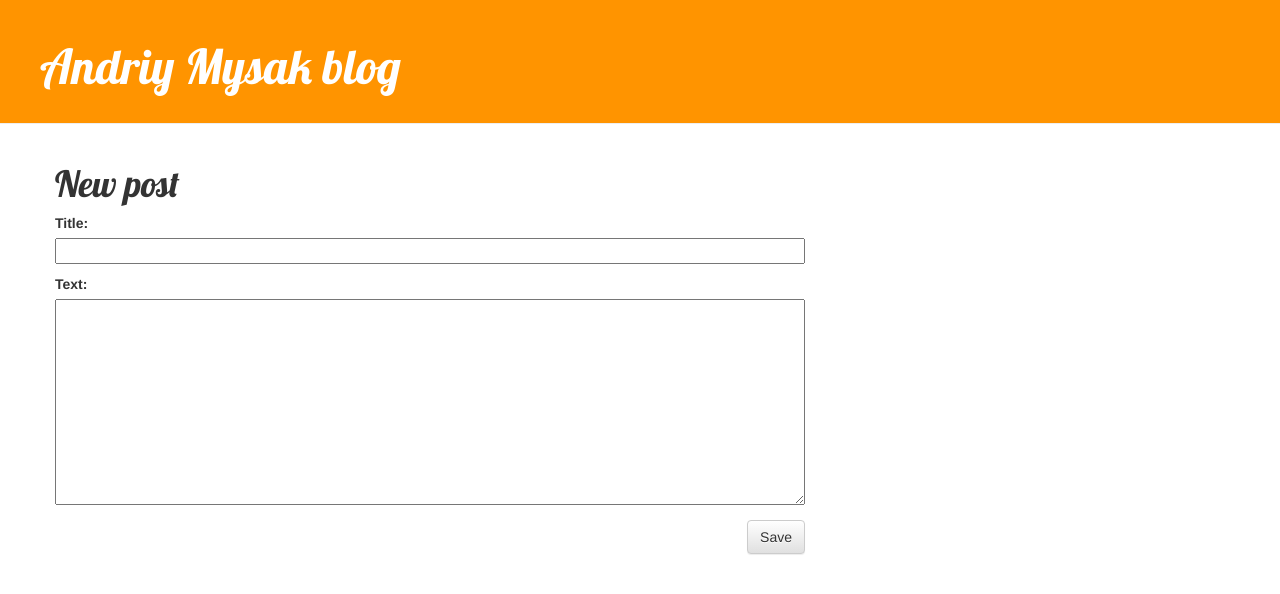
After one commit to mayar2610/my-first-blog, a Django app: page /post/new/ in a window 1280 px wide. The commit adds this page. Shown: the top 594 px of the page. Run offline with Django 3.2, Linux system fonts and the light colour scheme; some libraries are stand-ins or nearby versions.

Commit message:
Added views to create/edit blog post inside the site.

```diff
--- /dev/null
+++ b/blog/forms.py
@@ -0,0 +1,8 @@
+from django import forms
+from .models import Post
+
+class PostForm(forms.ModelForm):
+
+	class Meta:
+		model = Post
+		fields = ('title', 'text',)
--- a/blog/templates/blog/base.html
+++ b/blog/templates/blog/base.html
@@ -12,6 +12,11 @@
 
 	<body>
 		<div class="page-header">
+			{% if user.is_authenticated %}
+				<a href="{% url 'post_new' %}" class="top-menu">
+					<span class="glyphicon glyphicon-plus"></span>
+				</a>
+			{% endif %}
 			<h1><a href="/">Andriy Mysak blog</a></h1>
 		</div>
 
--- a/blog/templates/blog/post_detail.html
+++ b/blog/templates/blog/post_detail.html
@@ -7,6 +7,11 @@
 				{{ post.published_date }}
 			</div>
 		{% endif %}
+		{% if user.is_authenticated %}
+			<a class="btn btn-default" href="{% url 'post_edit' pk=post.pk %}">
+				<span class="glyphicon glyphicon-pencil"></span>
+			</a>
+		{% endif %}
 		<h1>{{ post.title }}</h1>
 		<p>{{ post.text|linebreaksbr }}</p>
 	</div>
--- /dev/null
+++ b/blog/templates/blog/post_edit.html
@@ -0,0 +1,9 @@
+{% extends 'blog/base.html' %}
+
+{% block content %}
+	<h1>New post</h1>
+	<form method="POST" class="post-form">{% csrf_token %}
+		{{ form.as_p }}
+		<button type="submit" class="save btn btn-default">Save</button>
+	</form>
+{% endblock %}
--- a/blog/urls.py
+++ b/blog/urls.py
@@ -3,5 +3,7 @@ from . import views
 
 urlpatterns = [
 	url(r'^$', views.post_list, name = 'post_list'),
-	 url(r'^post/(?P<pk>[0-9]+)/$', views.post_detail, name='post_detail'),
+	url(r'^post/(?P<pk>[0-9]+)/$', views.post_detail, name='post_detail'),
+	url(r'^post/new/$', views.post_new, name='post_new'),
+	url(r'^post/(?P<pk>[0-9])+/edit/$', views.post_edit, name='post_edit'),
 ]
--- a/blog/views.py
+++ b/blog/views.py
@@ -1,6 +1,7 @@
-from django.shortcuts import render, get_object_or_404
+from django.shortcuts import render, get_object_or_404, redirect
 from django.utils import timezone
 from .models import Post
+from .forms import PostForm
 
 def post_list(request):
 	posts = Post.objects.filter(published_date__lte=timezone.now()).order_by('published_date')
@@ -9,3 +10,30 @@ def post_list(request):
 def post_detail(request, pk):
 	post = get_object_or_404(Post, pk=pk)
 	return render(request, 'blog/post_detail.html', {'post': post})
+
+def post_new(request):
+	if request.method == "POST":
+		form = PostForm(request.POST)
+		if form.is_valid():
+			post = form.save(commit=False)
+			post.author = request.user
+			post.published_date = timezone.now()
+			post.save()
+			return redirect('post_detail', pk=post.pk)
+	else:
+		form = PostForm()
+	return render(request, 'blog/post_edit.html', {'form': form})
+
+def post_edit(request, pk):
+	post = get_object_or_404(Post, pk=pk)
+	if request.method == "POST":
+		form = PostForm(request.POST, instance=post)
+		if form.is_valid():
+			post = form.save(commit=False)
+			post.author = request.user
+			post.published_date = timezone.now()
+			post.save()
+			return redirect('post_detail', pk=post.pk)
+	else:
+		form = PostForm(instance = post)
+	return render(request, 'blog/post_edit.html', {'form': form})
```
